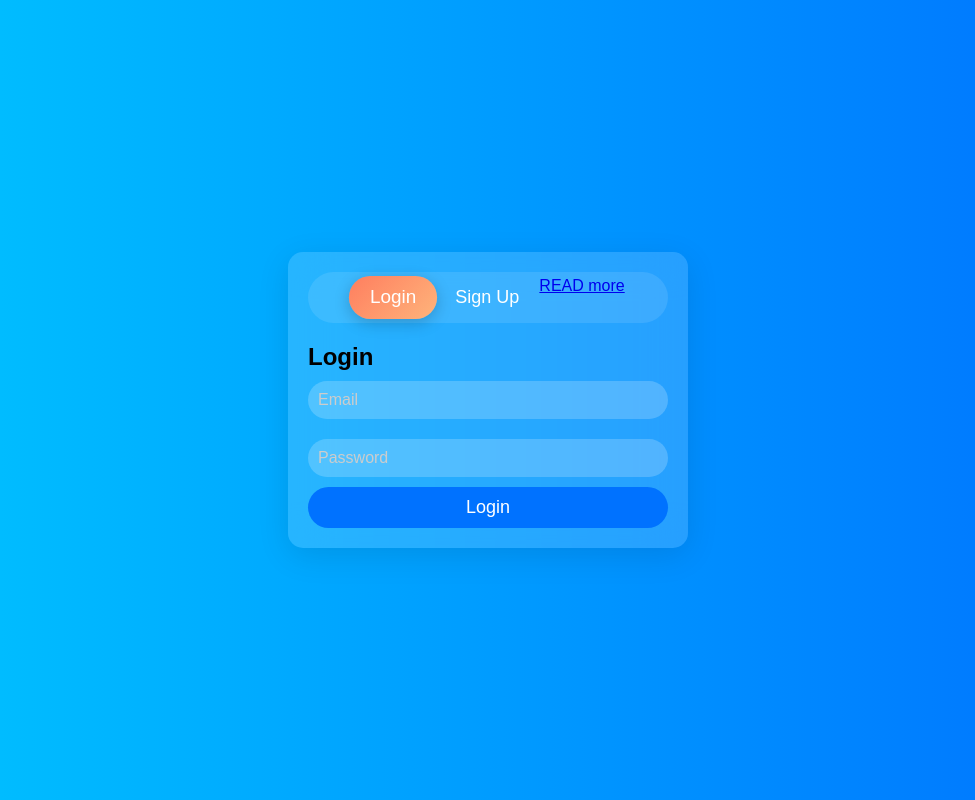
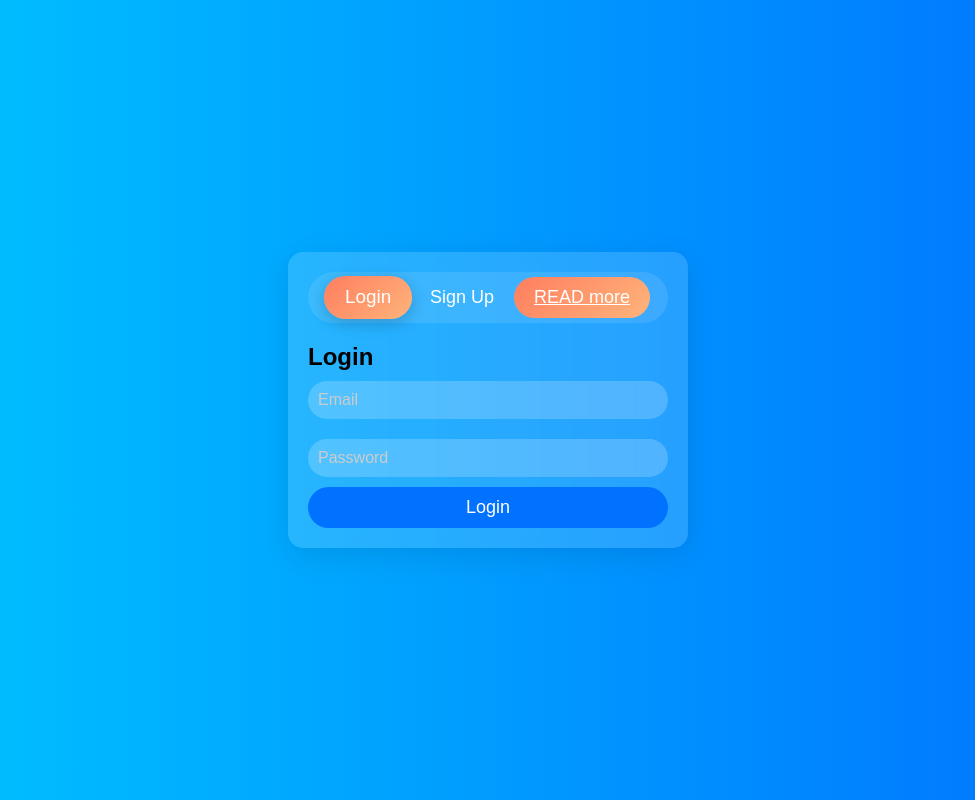
Before and after one commit to zahidevaan/Day_01, a plain HTML site: page index.html in a window 1280 px wide. Shown: the whole page, without its empty margins (152-1127 px from the left). Drawn offline with Linux system fonts and the light colour scheme.

Commit message:
Update styles.css

```diff
--- a/styles.css
+++ b/styles.css
@@ -35,7 +35,7 @@ body {
     padding: 5px;
 }
 
-.toggle button {
+.toggle button, a {
     background: linear-gradient(135deg, #ff7e5f, #feb47b); /* Gradient background */
     border: none;
     padding: 10px 20px;
```
